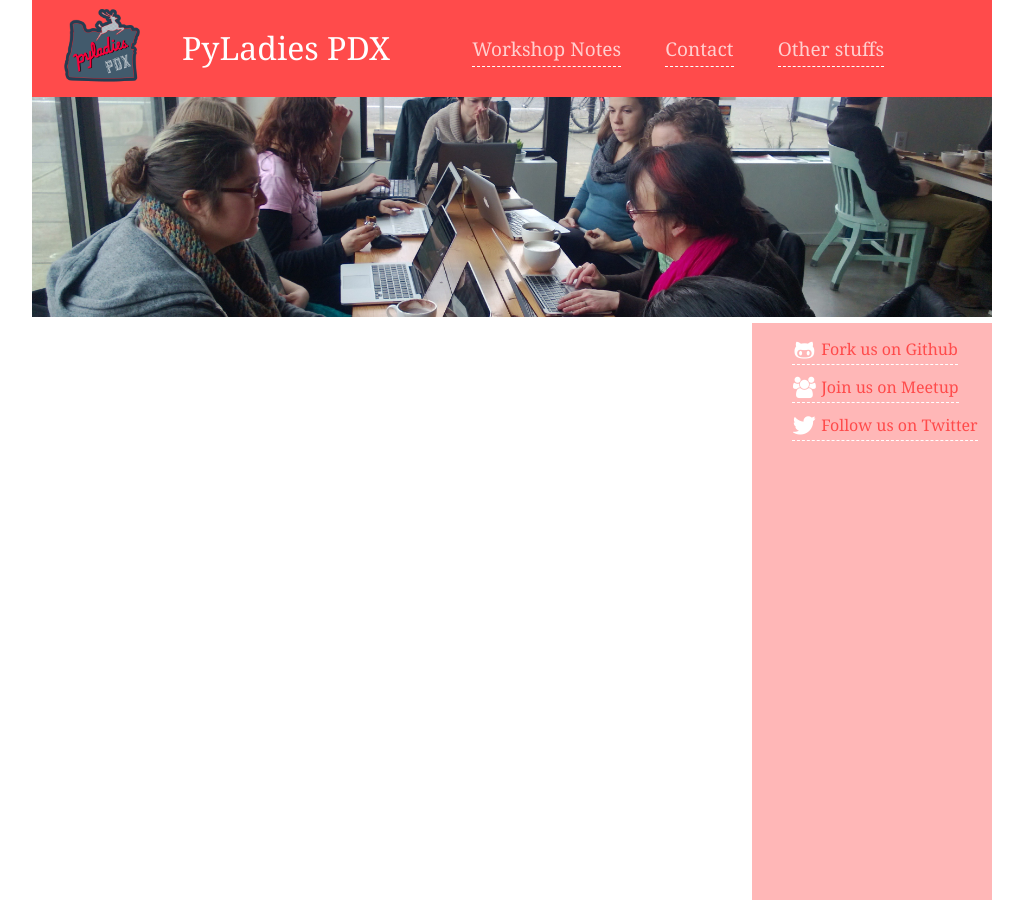
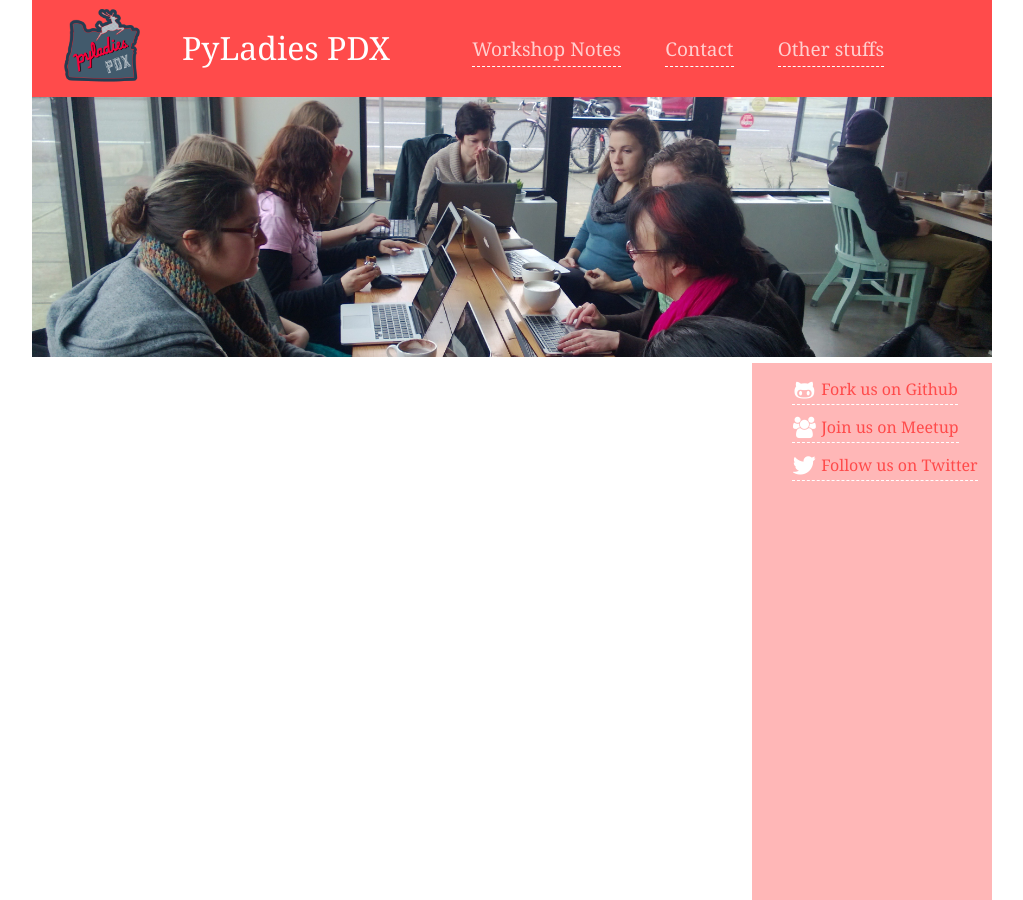
Before and after one commit to pyladiespdx/pyladiespdx.github.com, a Jekyll site: the page built from 404.html, in a window 1280 px wide and 900 px high. Shown: the whole window, without its empty margins (128-1151 px from the left). Built offline with Jekyll 4.4.1, drawn with Linux system fonts in a browser that asks for light colours; nearby versions of some CDN libraries.

Commit message:
Way cooler banner image for wow

```diff
--- a/css/stylesheet.css
+++ b/css/stylesheet.css
@@ -314,7 +314,7 @@
   width: 100%;
   max-width: 100%;
   margin: 50px 0 0 0;
-  margin-top: 40px;
+  margin-top: 80px;
 }
 
 i {
--- a/js/get-wow.js
+++ b/js/get-wow.js
@@ -25,6 +25,7 @@
         $('#pyladies-title').replaceWith(title);
         $('#potential-hampsters').replaceWith('<img src="/images/hampster2.gif"><img src="/images/hampster1.gif"><img src="/images/hampster3.gif">')
         $('#potential-gerbil').replaceWith('<img src="/images/gerbil.gif">')
+        $('.pyladies-wide').replaceWith('<img class="pyladies-wide" src="../images/way_cool_collage.png" alt="pyladies of portland" />')
         console.log('Let the wow');
     } else {
         console.log('BORING!');
```
Also changed, not shown: 1 other file.
